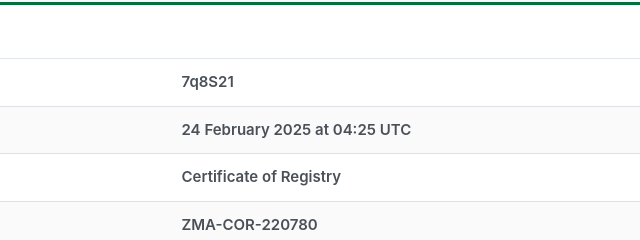
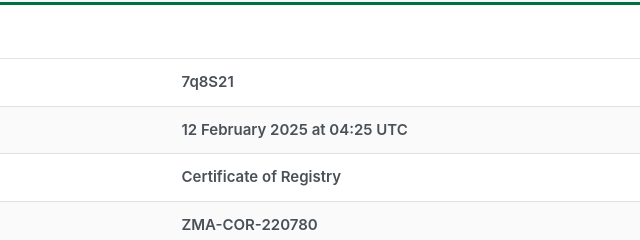
Before and after one commit to portal-zma-go-tz-certificate-validators/Aplication-7q8S21-Submit-ZMA-COR-220780, a plain HTML site: page index.html in a window 1280 px wide. Shown: the part 303-543 px from the top of the page, 298-938 px from the left. Drawn offline with Linux system fonts and the light colour scheme.

Commit message:
Update index.html

```diff
--- a/index.html
+++ b/index.html
@@ -2119,7 +2119,7 @@ Document Authenticity Checked
 <tr>
 <td class="text-left" style="width: 35%">Date and Time of Application</td>
 <td class="text-left">
-<strong>24 February 2025 at 04:25 UTC</strong>
+<strong>12 February 2025 at 04:25 UTC</strong>
 </td>
 </tr>
 <tr>
```
